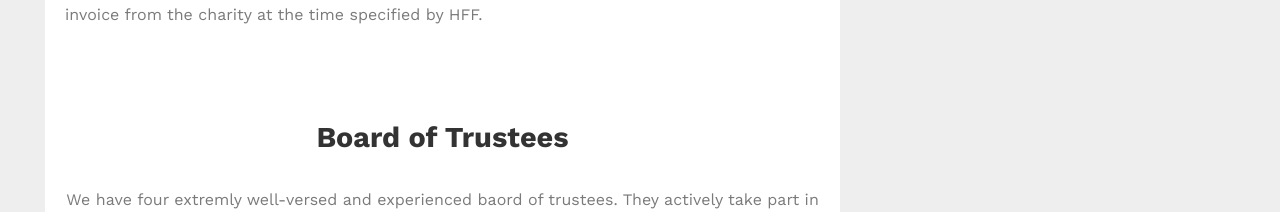
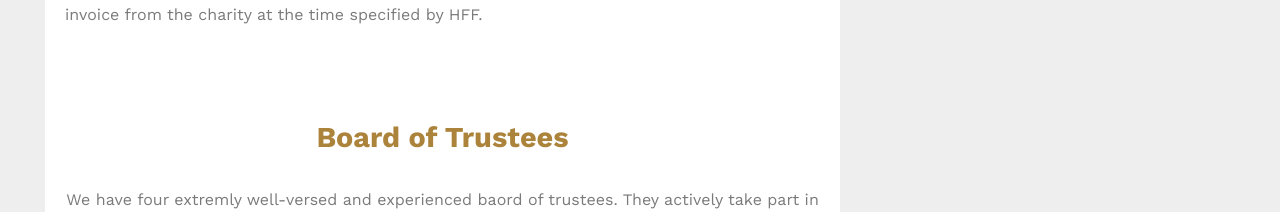
Before and after one commit to Awwal2007/Halal-Food-Foundation-Frontend, a React (Vite) app: page / in a window 1280 px wide. Shown: the part 1940-2152 px from the top of the page. Built offline with nearby package versions, Linux system fonts and the light colour scheme; no server answers; a web font is replaced by a local one.

Commit message:
another new commit

```diff
--- a/src/pages/css/Home.css
+++ b/src/pages/css/Home.css
@@ -177,7 +177,10 @@
   min-width: 300px;
 }
 
-
+/* Home title */
+/* .home-container {
+  padding: 10px 20px;
+} */
 
 .home-title {
   color: #222222;
@@ -187,11 +190,6 @@
 }
 
 /* Main content area */
-/* .home-content {
-  display: flex;
-  padding: 20px;
-  gap: 30px;
-} */
 
 .first-side {
   flex: 3;
@@ -254,7 +252,7 @@
 }
 
 .secondary-carousel-title {
-  color: #333;
+  color: #ab833b;
   text-align: center;
   margin-top: 35px;
   margin-bottom: 35px;
@@ -269,6 +267,16 @@
   touch-action: auto !important; /* allow vertical scrolling while enabling swipe */
 }
 
+.map-container {
+  border-radius: 12px;
+  overflow: hidden;
+  box-shadow: 0 4px 12px rgba(0,0,0,0.15);
+}
+.map{
+  margin-top: 50px;
+}
+
+
 /* Responsive adjustments */
 @media (max-width: 1024px) {
   .home-content {
@@ -282,16 +290,18 @@
   .hero-section {
     flex-direction: column;
   }
+  /* .latest-news-grid{
+    display: flex !important;
+    flex-direction: column;
 
-
-
+  }   */
   .carousel, .latest-section {
     width: 100%;
 
   }
 }
 
-@media (max-width: 768px) {
+@media (max-width: 59px) {
   .marquee-container {
     flex-direction: column;
     align-items: flex-start;
@@ -340,7 +350,7 @@
   } */
 }
 
-@media (max-width: 89px) {
+/* @media (max-width: 390px) {
   .home-title {
     font-size: 24px;
   }
@@ -356,4 +366,8 @@
   .first-side h4 {
     font-size: 1.1em;
   }
+
+  .marquee-container {
+    min-width: 50px !important;
   }
+} */
```
Lines whose indentation alone changed are shown as unchanged.
